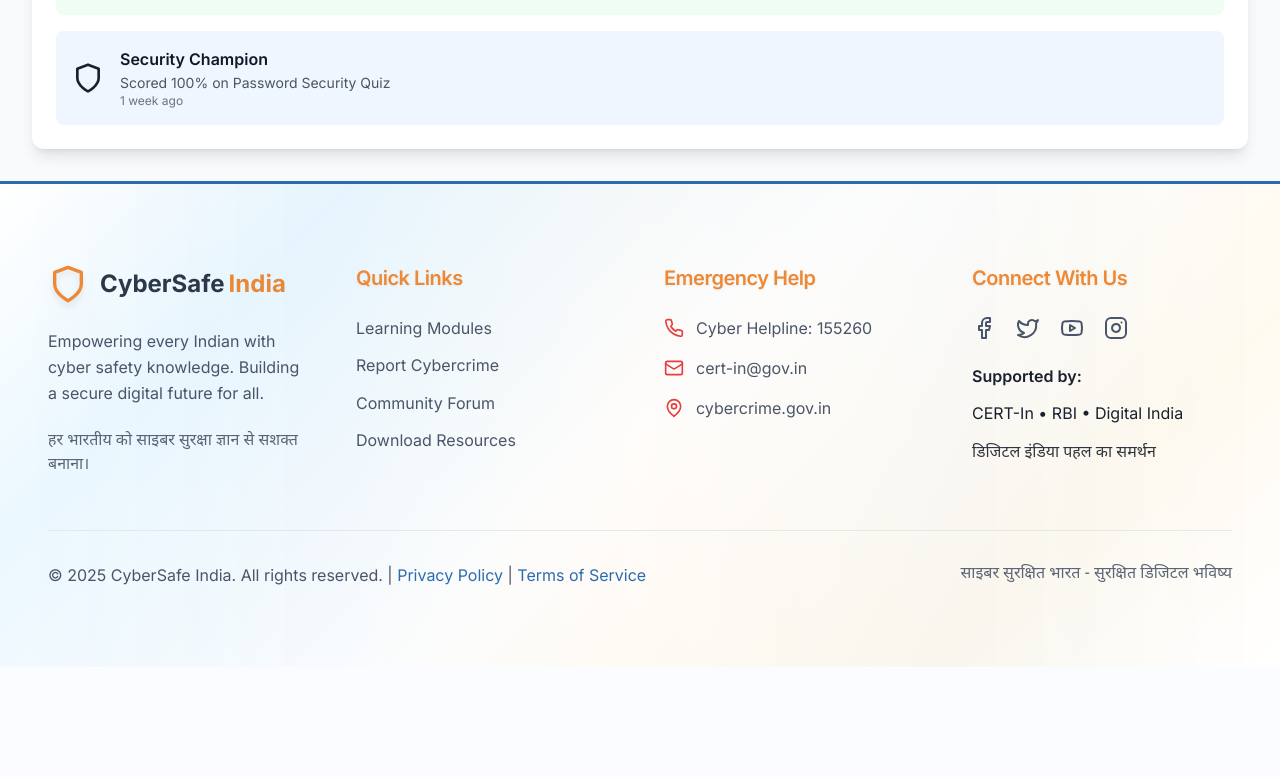
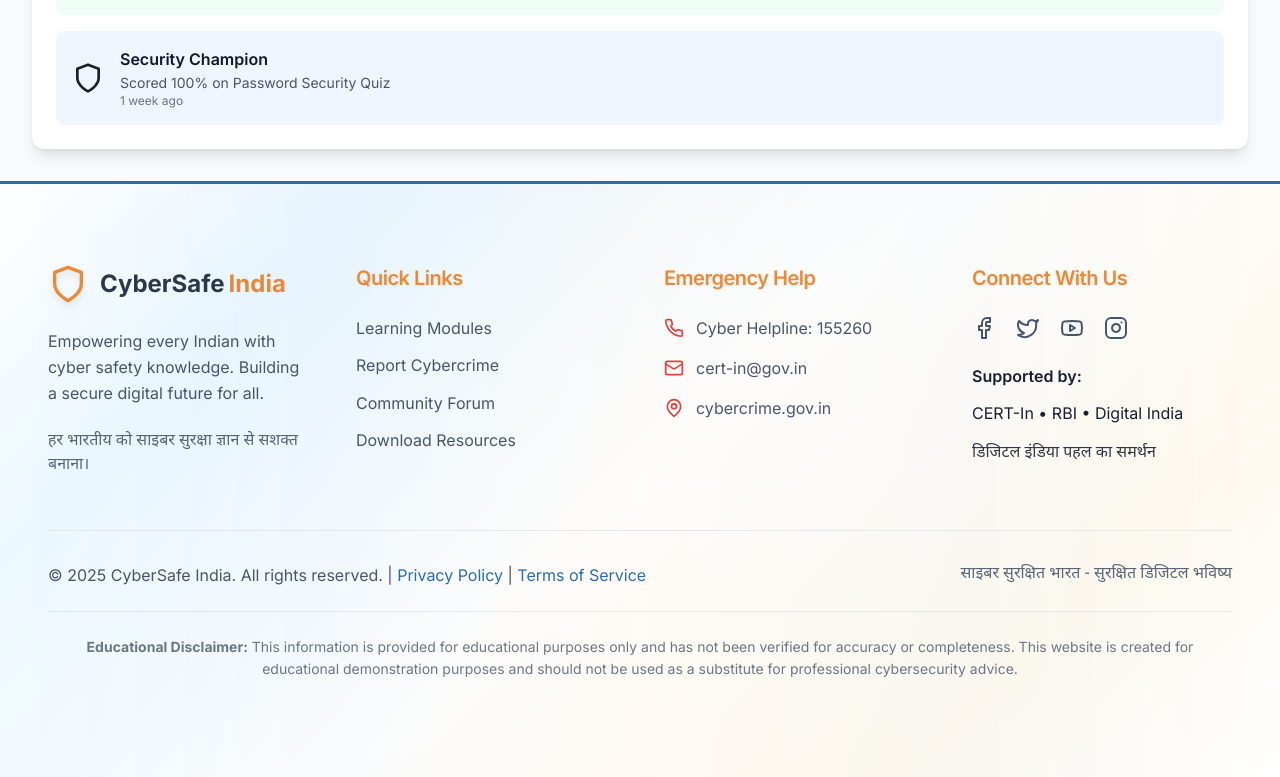
Before and after one commit to HEMANTH-S-KUMAR-1/cybersafe-india, a React (Vite) app: page /cybersafe-india/learn in a window 1280 px wide. Shown: the part 1807-2584 px from the top of the page. Before the commit the page ends 2474 px from the top, so only its background shows below. Built offline with nearby package versions, Linux system fonts and the light colour scheme.

Commit message:
Describe your changes

```diff
--- a/src/components/Layout/Footer.tsx
+++ b/src/components/Layout/Footer.tsx
@@ -105,6 +105,14 @@ const Footer: React.FC = () => {
               साइबर सुरक्षित भारत - सुरक्षित डिजिटल भविष्य
             </div>
           </div>
+
+          {/* Educational Disclaimer */}
+          <div className="mt-6 pt-6 border-t border-border/50">
+            <p className="text-sm text-text-secondary text-center leading-relaxed opacity-80">
+              <strong>Educational Disclaimer:</strong> This information is provided for educational purposes only and has not been verified for accuracy or completeness.
+              This website is created for educational demonstration purposes and should not be used as a substitute for professional cybersecurity advice.
+            </p>
+          </div>
         </div>
       </div>
     </footer>
```
